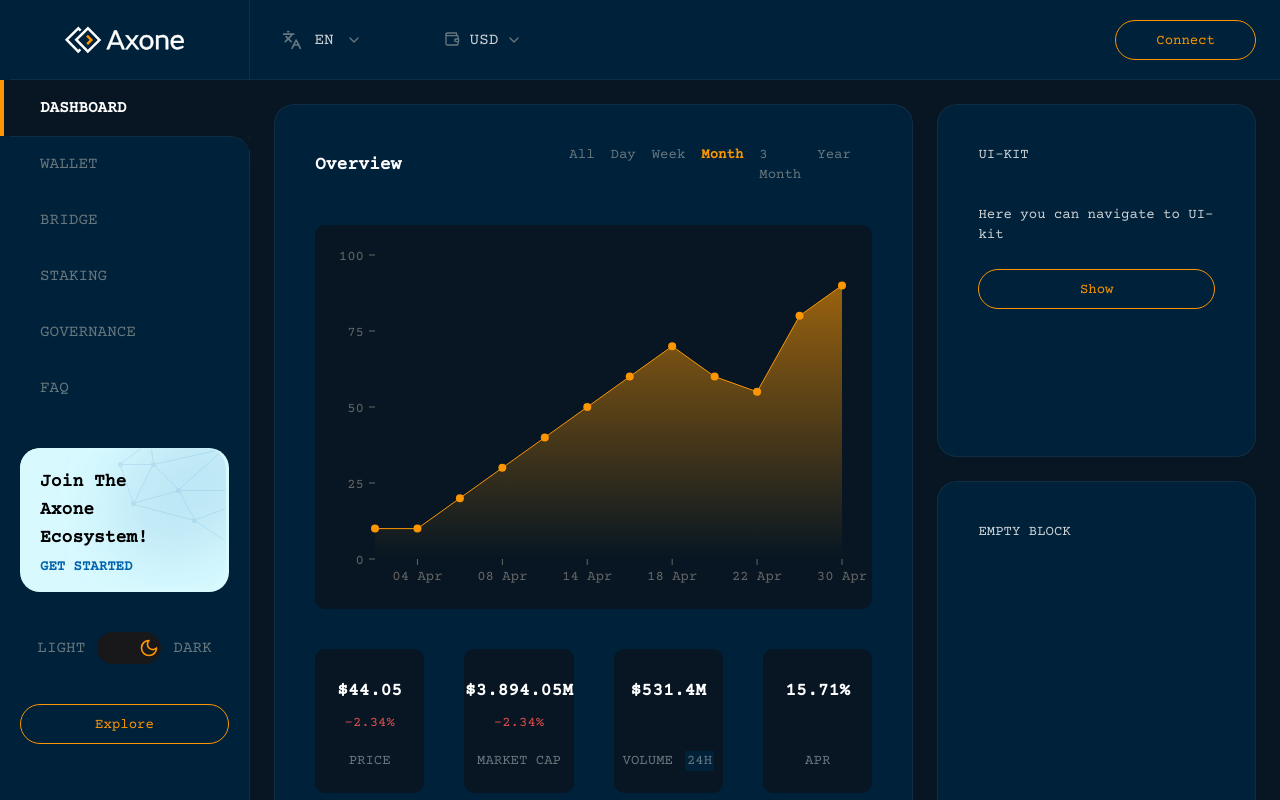
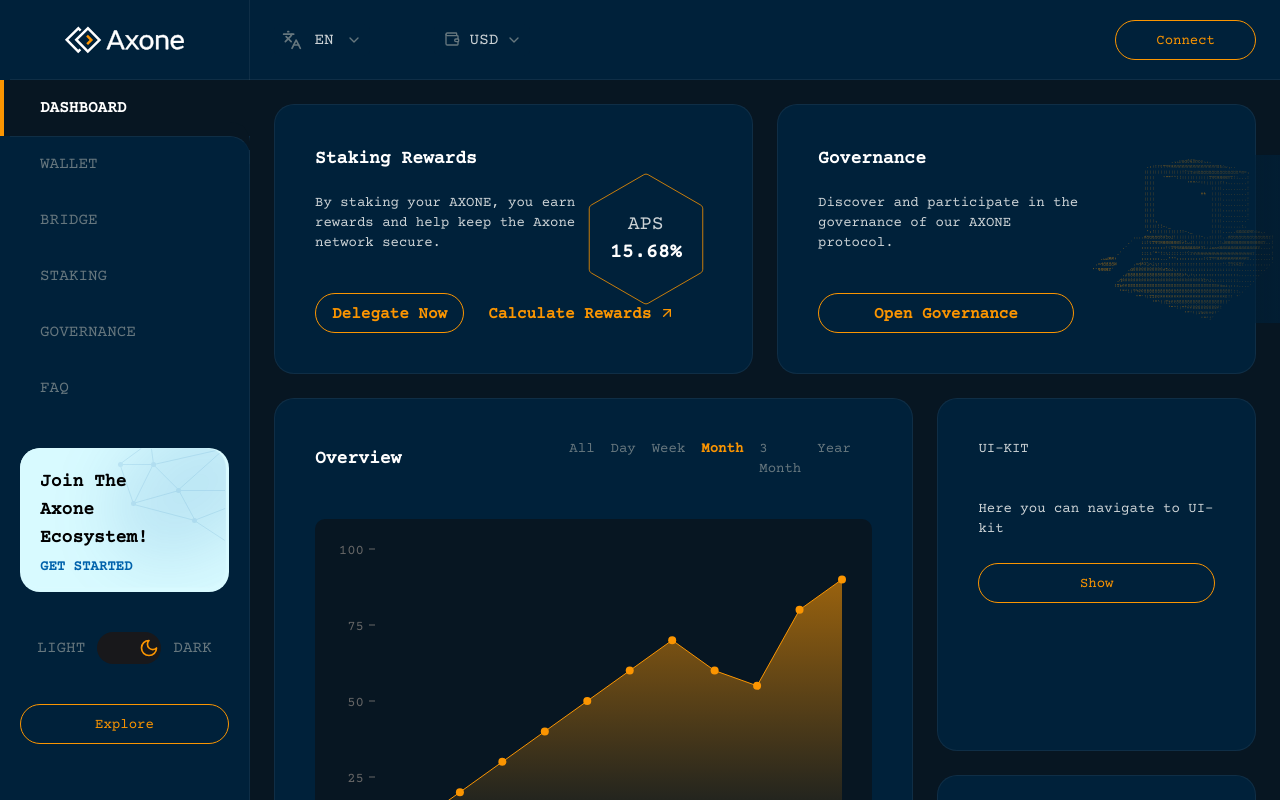
Before and after one commit to axone-protocol/hub, a Next.js app: page / in a window 1280 px wide. Built offline with nearby package versions, Linux system fonts and the light colour scheme.

Commit message:
feat: added staking revards and governance blocks ui

```diff
--- a/app/page.tsx
+++ b/app/page.tsx
@@ -1,10 +1,12 @@
 'use client';
+import Image from 'next/image';
 import Link from 'next/link';
 import { Text, Title } from '@/components/typography';
 import AxoneAreaChart from '@/components/ui/axone-area-chart';
 import Box from '@/components/ui/box';
 import BoxInner from '@/components/ui/box-inner';
 import { Button } from '@/components/ui/button';
+import { ButtonWithIcon } from '@/components/ui/button-with-icon';
 import Column from '@/components/ui/column';
 import PageContainer from '@/components/ui/page-container';
 import Row from '@/components/ui/row';
@@ -14,7 +16,36 @@
 export default function Dashboard () {
   return (
     <PageContainer>
-      <Row className='p-6'>
+      <Row className=''>
+        <Box className='w-1/2 mr-0 flex flex-row justify-between'>
+          <Column className='w-2/3'>
+            <Title className='mb-5'>Staking Rewards</Title>
+            <Text className='mb-5'>By staking your AXONE, you earn rewards and help keep the Axone network secure.</Text>
+            <Row>
+              <Button variant={'rounded'} className='mt-5 mr-2 text-base font-bold'>Delegate Now</Button>
+              <ButtonWithIcon variant={'link'} className='mt-5 text-axone-orange text-base font-bold'>Calculate Rewards</ButtonWithIcon>
+            </Row>
+          </Column>
+          <div className='relative flex items-center justify-center'>
+            <Image src={'/staking.svg'} alt='Staking Rewards' width={166} height={166} />
+            <div className='absolute flex flex-col justify-center items-center'>
+              <Text className='text-xl mb-0 text-axone-grey'>APS</Text>
+              <Text className='text-xl mb-0 text-white font-bold'>15.68%</Text>
+            </div>
+          </div>
+        </Box>
+
+        <Box className='w-1/2 flex flex-row justify-between'>
+          <Column className='w-2/3'>
+            <Title className='mb-5'>Governance</Title>
+            <Text className='mb-5'>Discover and participate in the governance of our AXONE protocol.</Text>
+            <Button variant={'rounded'} className='mt-5 mr-2 text-base font-bold w-64'>Open Governance</Button>
+          </Column>
+          <Image src={'/governance.svg'} alt='Governance' width={200} height={200} />
+        </Box>
+      </Row>
+
+      <Row className='p-6 pt-0'>
         <Box className='w-2/3 m-0 mr-6 h-[50%]'>
           <Row className='mb-10 items-center'>
             <Title className='mr-40'>Overview</Title>
```
Also changed, not shown: public/governance.svg (added), public/staking.svg (added).
